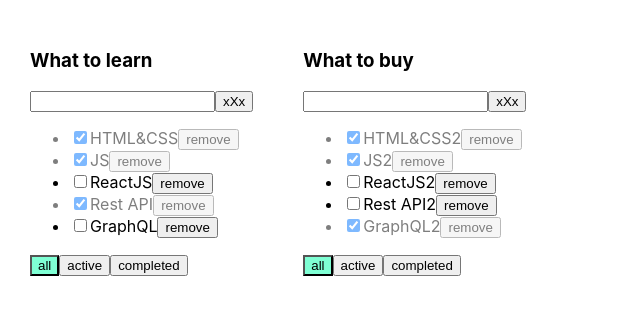
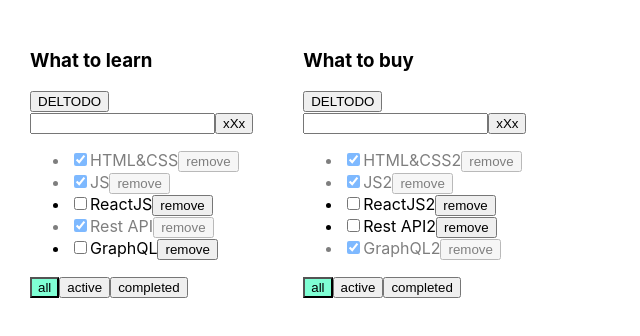
Before and after one commit to kroxaGAN/1-todolistNovember, a React (Create React App) app: page / in a window 1280 px wide. Shown: the top 336 px of the page, without its empty margins (0-640 px from the left). Built offline with nearby package versions, Linux system fonts and the light colour scheme.

Commit message:
tuesday 1 lesson remove Todolist

```diff
--- a/src/App.tsx
+++ b/src/App.tsx
@@ -10,7 +10,7 @@
     filter: FilterValuesType
 }
 export type TasksForTodolistType = {
-    [key: string]: [TaskType]
+    [key: string]: TaskType[]
 }
 
 function App() {
@@ -21,7 +21,7 @@
         {todolistId: todolistId2, title: 'What to buy', filter: "all"},
     ])
 
-    let [tasks, setTasks] = useState(
+    let [tasks, setTasks] = useState<TasksForTodolistType>(
         {
             [todolistId1]: [
                 {id: v1(), title: "HTML&CSS", isDone: true},
@@ -43,7 +43,6 @@
     function removeTask(todolistId:string,taskId: string) {
         setTasks({...tasks, [todolistId]:tasks[todolistId].filter(el=>el.id!==taskId)})
     }
-
     const addTask = (todolistId:string,newTitle: string) => {
         const newTask = {id: v1(), title: newTitle, isDone: false}
         setTasks({...tasks,[todolistId]:[newTask,...tasks[todolistId]]})
@@ -55,6 +54,10 @@
     }
     function changeFilter(todolistId:string,value: FilterValuesType) {
         setTodolists(todolists.map(el=>el.todolistId===todolistId?{...el,filter:value}:el))
+    }
+    const removeTodolists=(todolistId:string)=>{
+        setTodolists(todolists.filter(el=>el.todolistId!==todolistId))
+        delete tasks[todolistId]
     }
 
     return (
@@ -80,6 +83,7 @@
                             addTask={addTask}
                             changeCheckBox={changeCheckBox}
                             filter={el.filter}
+                            removeTodolists={removeTodolists}
                         />
                     )
                 })
--- a/src/Todolist.tsx
+++ b/src/Todolist.tsx
@@ -19,6 +19,7 @@
     changeCheckBox:(todolistId:string,taskId:string,IsDone:boolean)=>void
     filter:FilterValuesType
     todolistId:string
+    removeTodolists:(todolistId:string)=>void
 }
 
 export function Todolist(props: PropsType) {
@@ -51,9 +52,13 @@
     const checkBoxHandler=(event:ChangeEvent<HTMLInputElement>,taskId:string)=>{
         props.changeCheckBox(props.todolistId,taskId,event.currentTarget.checked)
     }
+    const rewmoveTodoHandler=()=>{
+        props.removeTodolists(props.todolistId)
+    }
 
     return <div>
         <h3>{props.title}</h3>
+        <button onClick={rewmoveTodoHandler}>DELTODO</button>
         <div>
             <input
                 value={inputValue}
```
